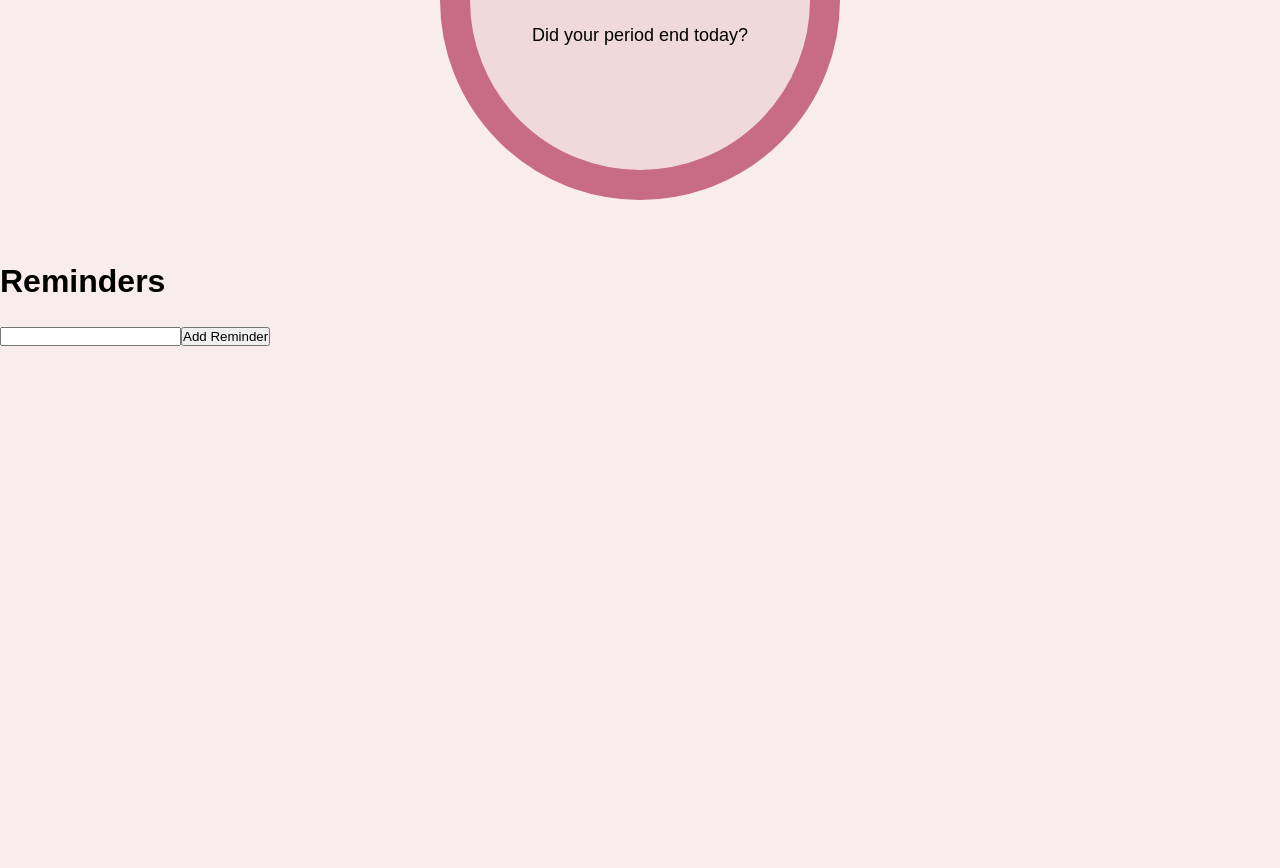
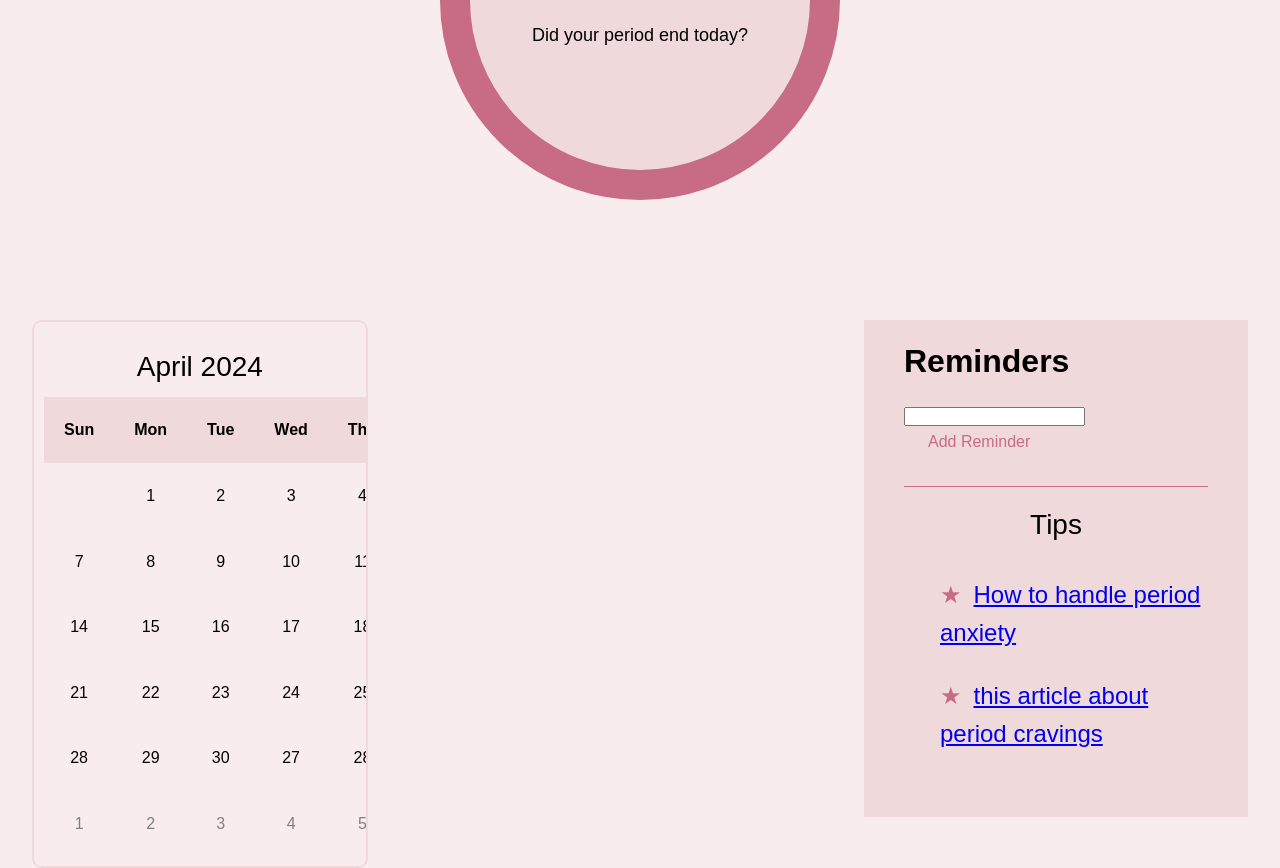
Before and after one commit to HibbaAbas/info340-project, a React (Create React App) app in the folder project-draft/my-app/: page / in a window 1280 px wide. Shown: the part 319-1187 px from the top of the page. Before the commit the page ends 800 px from the top, so only its background shows below. Built offline with nearby package versions, Linux system fonts and the light colour scheme.

Commit message:
adjusted components

```diff
--- a/project-draft/my-app/src/App.js
+++ b/project-draft/my-app/src/App.js
@@ -1,7 +1,8 @@
 import React from 'react';
-import Reminders from './Reminders';
+
 import Nav from './Nav';
 import Predictions from './Predictions';
+import Container from './Container';
 
 const App = () => {
     return (
@@ -10,7 +11,7 @@ const App = () => {
 
 
         <Predictions />
-        <Reminders />
+        <Container />
 
       </div>
     );
--- /dev/null
+++ b/project-draft/my-app/src/Container.js
@@ -0,0 +1,53 @@
+import React from 'react';
+import Calendar from './Calendar';
+import Reminders from './Reminders';
+
+
+
+const TipSection = () => {
+  return (
+    <section class="tip">
+        <header>
+          <h3>Tips</h3>
+        </header>
+        <div class="info-shape">
+          <div class="tips">
+            <p><span class="star">&#9733;</span><a
+                href="https://www.calm.com/blog/anxiety-before-period#:~:text=PMS%20anxiety%20typically%20begins%20in,subsides%20once%20your%20period%20starts."
+                target="_blank">How to handle period anxiety</a></p>
+            <p><span class="star">&#9733;</span><a
+                href="https://www.healthline.com/health/period-cravings#chocolate" target="_blank">this article about
+                period cravings</a></p>
+          </div>
+        </div>
+      </section>
+  );
+};
+
+const ReminderAndTipSection = () => {
+  return (
+    <div className="info-shape">
+      <Reminders />
+      <TipSection />
+    </div>
+  );
+};
+
+const Sidebar = () => {
+  return (
+    <div className="sidebar">
+      <ReminderAndTipSection />
+    </div>
+  );
+};
+
+const Container = () => {
+  return (
+    <section className="container">
+      <Calendar />
+      <Sidebar />
+    </section>
+  );
+};
+
+export default Container;
--- a/project-draft/my-app/src/Reminders.js
+++ b/project-draft/my-app/src/Reminders.js
@@ -14,7 +14,7 @@ const Reminders = () => {
   };
 
   return (
-    <div className="sidebar">
+    <section className="reminder">
       <h2>Reminders</h2>
       <ul>
         {reminders.map((reminder, index) => (
@@ -27,7 +27,7 @@ const Reminders = () => {
         onChange={(e) => setNewReminder(e.target.value)}
       />
       <button onClick={handleAddReminder}>Add Reminder</button>
-    </div>
+    </section>
   );
 };
 
--- a/project-draft/my-app/src/calendar.js
+++ b/project-draft/my-app/src/calendar.js
@@ -2,6 +2,7 @@ import React from 'react';
 
 const Calendar = () => {
     return (
+        <div>
         <section className="container">
             <div className="calendar-mobile">
                 <img src="img/calendar-icon.png" alt="calendar icon" />
@@ -108,5 +109,7 @@ const Calendar = () => {
             </div>
 
         </section>
-    );
-};
+        </div>
+    )
+}
+export default Calendar;
--- a/project-draft/my-app/src/index.css
+++ b/project-draft/my-app/src/index.css
@@ -93,6 +93,277 @@ nav {
 
 .predictions p {
     font-size: .8rem;
+}
+
+/* mobile has week view instead of calendar view */
+.calendar {
+    display: none;
+}
+
+.calendar-mobile {
+    display: flex;
+    flex-direction: column;
+    align-items: flex-end;
+    margin: 0 auto;
+}
+
+.calendar-mobile img {
+    display: block;
+    margin: .5em;
+    width: 40px;
+    height: 40px;
+}
+
+.mobile-table {
+    width: 100%;
+    border-collapse: collapse;
+    table-layout: fixed;
+}
+
+.mobile-table th,
+.mobile-table td {
+    padding: 15px;
+    text-align: center;
+}
+
+.today {
+    background-color: #F0D9DA;
+}
+
+table th {
+    background-color: #F0D9DA;
+}
+
+/* sidebar */
+.sidebar {
+    display: flex;
+    flex-direction: column;
+    width: 90%;
+    margin: 0 auto;
+    margin-top: 2.5em;
+    margin-bottom: 3.5em;
+    border-top: 1px solid #C86B85;
+}
+
+.sidebar h3 {
+    text-align: center;
+    margin-top: .5em;
+    margin-bottom: 1em;
+}
+
+.sidebar p {
+    text-align: left;
+    margin-left: 1.5em;
+}
+
+.reminder {
+    border-bottom: 1px solid #C86B85;
+}
+
+/* mood check*/
+.mood_check header {
+    text-align: center;
+    margin-top: 1em;
+}
+
+.mood_check img {
+    height: 70px;
+    width: 70px;
+    margin-bottom: 1em;
+}
+.mood_top, .mood_bottom {
+    display: flex;
+    justify-content: space-around;
+}
+
+/* miscellanous */
+.star {
+    color: #C86B85;
+    margin-right: .5em;
+}
+
+button {
+    background: none;
+    border: none;
+    color: #C86B85;
+    font: inherit;
+    font-size: 1rem;
+    cursor: pointer;
+    margin-bottom: 2em;
+    margin-left: 1.5em;
+}
+
+/* styling for medium screens */
+@media (min-width: 768px) {
+    h3 {
+        font-size: 1.25rem;
+        margin-top: .8rem;
+        margin-bottom: .5rem;
+        font-weight: 400;
+        font-style: normal;
+    }
+
+    /* predictions */
+    .predictions-container {
+        width: 275px;
+        height: 275px;
+        border-radius: 50%;
+        border: 20px solid #C86B85;
+        background-color: #F0D9DA;
+        display: flex;
+        flex-direction: column;
+        justify-content: center;
+        align-items: center;
+        text-align: center;
+        padding: 2rem;
+        margin: 2rem auto;
+    }
+
+    .predictions {
+        /*background-image: url('../img/prediction_bg.png');
+        background-size: cover;
+        background-position: top center; */
+    }
+
+    .predictions-container:hover {
+        transform: scale(1.1);
+    }
+
+    .predictions-container p {
+        margin: 1.5rem 0;
+        /* change to rem for accessibility */
+        font-size: 12px;
+    }
+
+    .predictions-container p:hover {
+        text-decoration: underline;
+    }
+
+    /* calendar */
+    .container {
+        display: flex;
+        flex-direction: column;
+        justify-content: space-between;
+        align-items: center;
+    }
+
+    .calendar-mobile {
+        display: none;
+    }
+
+    .calendar {
+        display: block;
+    }
+
+    .calendar h2,
+    .calendar h3 {
+        text-align: center;
+    }
+
+    table {
+        border-collapse: collapse;
+        width: 100%;
+    }
+
+    table th,
+    table td {
+        padding: 20px 10px;
+        text-align: center;
+    }
+
+    table th,
+    table td {
+        padding: 20px;
+        text-align: center;
+    }
+
+    /* sidebar */
+    .sidebar {
+        width: 80%;
+        display: flex;
+        flex-direction: row;
+        justify-content: space-evenly;
+        margin: 0 auto;
+        margin-top: 2em;
+        border-top: 1px solid #C86B85;
+    }
+
+    .sidebar header {
+        text-align: center;
+        margin-bottom: 1em;
+    }
+
+    .sidebar p {
+        font-size: 1rem;
+        margin-bottom: .5em;
+    }
+
+    .reminder {
+        border-bottom: 0px;
+    }
+
+    button {
+        font-size: 1rem;
+        background: none;
+        border: none;
+        color: #C86B85;
+        font: inherit;
+        cursor: pointer;
+        margin-bottom: 2em;
+    }
+
+    /* mood check */
+    .mood_check {
+        display: flex;
+        flex-direction: column;
+        justify-content: center;
+        align-items: center;
+        width: 100%;
+        margin-top: 20px;
+    }
+
+    .mood_top,
+    .mood_bottom {
+        display: flex;
+        justify-content: space-between;
+        flex-wrap: nowrap;
+        width: 100%;
+        align-items: center;
+        margin: 0;
+        padding: 0;
+    }
+
+    .mood_check img {
+        margin-top: 1em;
+        margin-bottom: 1em;
+        margin-right: 5em;
+        margin-left: 5em;
+        width: 80px;
+        height: 80px;
+        cursor: pointer;
+    }
+
+    .mood_check img:hover {
+        transform: scale(1.2);
+    }
+
+    button {
+        font-size: 1.3rem;
+    }
+/*This is code that I added - Amartya: Start*/
+    .hamburger {
+        display: block; /* Ensure the hamburger menu is visible */
+    }
+
+    nav {
+        display: none; /* Initially hides the full navigation menu */
+    }
+
+    .mobile-nav {
+        display: flex; /* Keeps the mobile navigation bar visible */
+    }
+    /*This is code that I added - Amartya: End*/
+
 }
 
 
@@ -191,4 +462,129 @@ nav {
         margin-top: 1em;
         font-size: 1.5rem;
     }
+
+     /* Calendar */
+    /* index styling for large screens */
+    .container {
+        display: flex;
+        flex-direction: row;
+        justify-content: space-between;
+        align-items: flex-start;
+        padding-top: 2em;
+    }
+
+    .calendar-mobile {
+        display: none;
+    }
+
+    /* calendar styling */
+    .calendar {
+        display: block;
+        background-color: #F9ECEC;
+        border-radius: 10px;
+        border: 2px solid #F0D9DA;
+        width: 60%;
+        padding: 10px;
+        margin-right: 25px;
+        margin-left: 2em;
+        overflow-x: auto;
+
+    }
+
+    .calendar h2,
+    .calendar h3 {
+        text-align: center;
+    }
+
+    .next-month {
+        color: gray;
+    }
+
+    table {
+        border-collapse: collapse;
+        width: 100%;
+    }
+
+    .today {
+        background-color: #F0D9DA;
+    }
+
+    /* Sidebar */
+    .sidebar {
+        width: 30%;
+        flex-direction: column;
+        background-color: #F0D9DA;
+        padding: 2.5em;
+        padding-top: 1em;
+        margin-right: 2em;
+        border-top: 0px;
+    }
+
+    .sidebar header {
+        text-align: center;
+        margin-bottom: 1em;
+    }
+
+    .sidebar p {
+        font-size: 1.5rem;
+        margin-bottom: 1em;
+    }
+
+    .reminder {
+        border-bottom: 1px solid #C86B85;
+        margin-bottom: 1em;
+    }
+
+    input[type="checkbox"] {
+        transform: scale(1.5);
+        margin-right: 10px;
+        /* Adjust as needed */
+    }
+
+    button {
+        font-size: 1.5rem;
+        background: none;
+        border: none;
+        color: #C86B85;
+        font: inherit;
+        cursor: pointer;
+        margin-bottom: 2em;
+    }
+
+    button i {
+        margin-right: 5px;
+    }
+
+     /* Mood check */
+    /* I am having trouble with aligning this section to the left */
+    .mood_check {
+        display: flex;
+        flex-direction: column;
+        align-items: center;
+        justify-content: center;
+    }
+
+    .mood_top {
+        display: flex;
+        justify-content: center;
+        margin-top: .5em;
+    }
+
+    .mood_bottom {
+        display: flex;
+        justify-content: center;
+        margin-top: 1.5em;
+        margin-bottom: 4em;
+    }
+
+    .mood_check img {
+        height: 120px;
+        width: 120px;
+        margin-right: 4em;
+    }
+
+    .mood_check img:hover {
+        transform: scale(1.2);
+    }
+
 }
```
